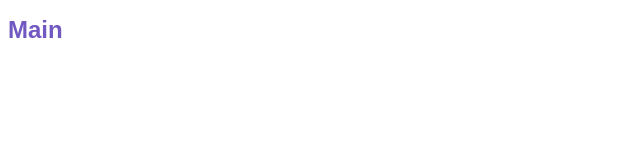
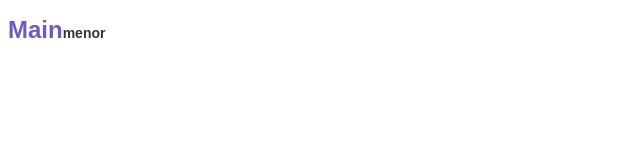
Before and after one commit to victorgcampanella/bootcampdez, a React (Create React App) app in the folder modulo05/: page / in a window 1280 px wide. Shown: the top 160 px of the page, without its empty margins (0-640 px from the left). Built offline with nearby package versions, Linux system fonts and the light colour scheme; the HTML template or start-up script is replaced by a standard one.

Commit message:
styled components parte final

```diff
--- a/modulo05/src/pages/Main/index.js
+++ b/modulo05/src/pages/Main/index.js
@@ -3,5 +3,10 @@ import React from 'react';
 import { Title } from './styles';
 
 export default function Main() {
-  return <Title>Main</Title>;
+  return (
+    <Title error={false}>
+      Main
+      <small>menor</small>
+    </Title>
+  );
 }
--- a/modulo05/src/pages/Main/styles.js
+++ b/modulo05/src/pages/Main/styles.js
@@ -2,6 +2,11 @@ import styled from 'styled-components';
 
 export const Title = styled.h1`
   font-size: 24px;
-  color: #7159c1;
+  color: ${props => (props.error ? 'red' : '#7159c1')};
   font-family: Arial, Helvetica, sans-serif;
+
+  small {
+    font-size: 14px;
+    color: #333;
+  }
 `;
```
